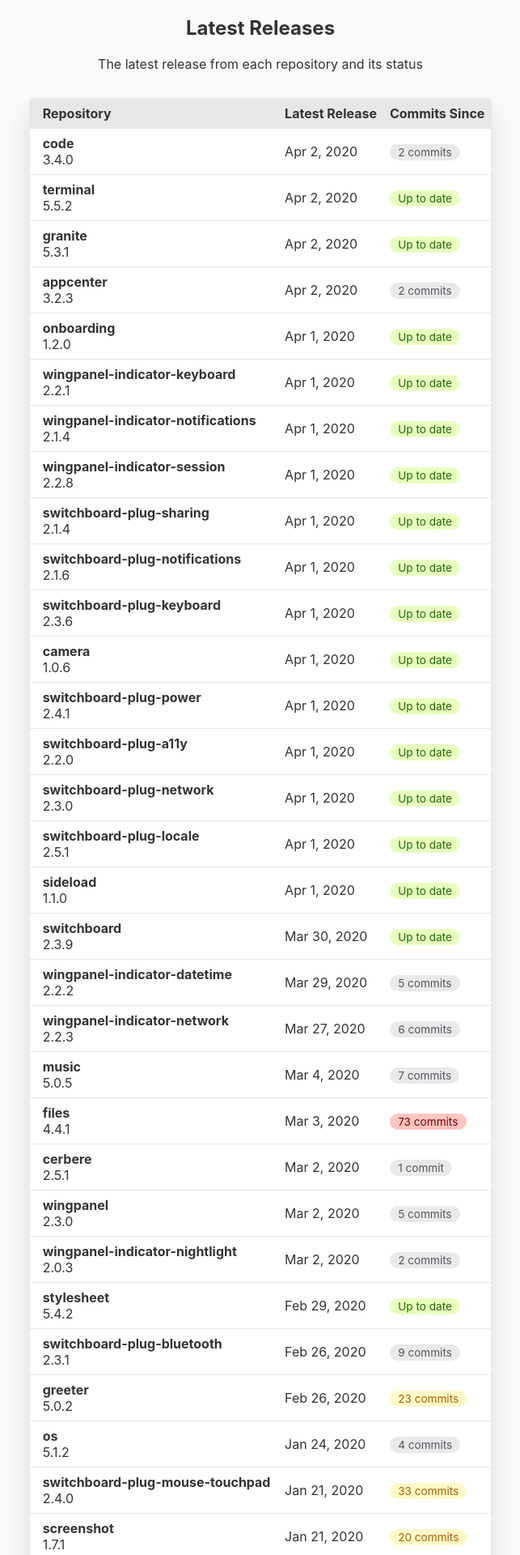
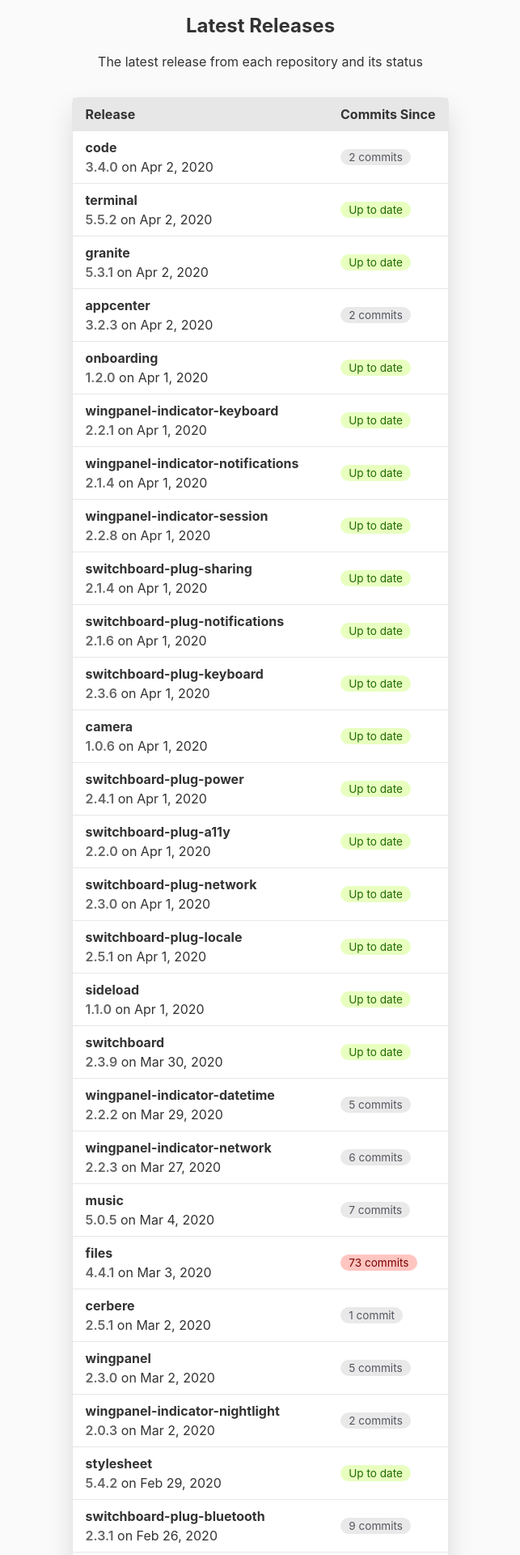
Before and after one commit to elementary/releases, a Jekyll site: the page built from index.html, in a window 1280 px wide. Shown: the top 1920 px of the page at 81% size, without its empty margins (318-961 px from the left). Built offline with Jekyll 4.4.1, drawn with Linux system fonts in a browser that asks for light colours; some of the changed text lies outside the part shown.

Commit message:
Nuclear option: stack date with repo name

```diff
--- a/css/main.scss
+++ b/css/main.scss
@@ -17,19 +17,16 @@ html {
   color: var(--fg-color);
   fill: var(--fg-color);
   font-family: Inter, "Open Sans", "Noto Sans", "Roboto", "Droid Sans", sans-serif;
-  font-size: 3.75vw; // 12px at 320 width
+  font-size: 4.375vw; // 14px at 320 width
+  line-height: 1.5em;
   margin: 0;
   overflow-x: hidden;
 
   @media (min-width: 320px) {
-    font-size: 12px;
+    font-size: 14px;
   }
 
   @media (min-width: 600px) {
-    font-size: 14px;
-  }
-
-  @media (min-width: 1024px) {
     font-size: 16px;
   }
 }
@@ -49,13 +46,9 @@ table {
 
   td,
   th {
-    padding: 0.5em;
+    padding: 0.5em 1em;
     border-bottom: 1px solid var(--dim-color);
     text-align: left;
-
-    &:first-child {
-      padding-left: 1em;
-    }
   }
 
   th {
@@ -75,6 +68,11 @@ a {
 .name {
   display: block;
   font-weight: bold;
+}
+
+.version {
+  font-weight: 600;
+  opacity: 0.75;
 }
 
 .status {
--- a/index.html
+++ b/index.html
@@ -8,8 +8,7 @@ layout: default
 
 <table class="releases">
   <thead>
-    <th>Repository</th>
-    <th>Latest Release</th>
+    <th>Release</th>
     <th>Commits Since</th>
   </thead>
   <tbody>
@@ -21,8 +20,7 @@ layout: default
       <td>
         <a href="{{ repo_href }}" class="name">{{ repo.name }}</a>
         <a class="version" href="{{ repo.releases.first.href }}">{{ repo.releases.first.version }}</a>
-      </td>
-      <td>
+        on
         <time datetime="{{ repo.releases.first.release_date }}" title="{{ repo.releases.first.release_date }}">{{ repo.releases.first.release_date | date: "%b %e, %Y" }}</time>
       </td>
       <td>
```
